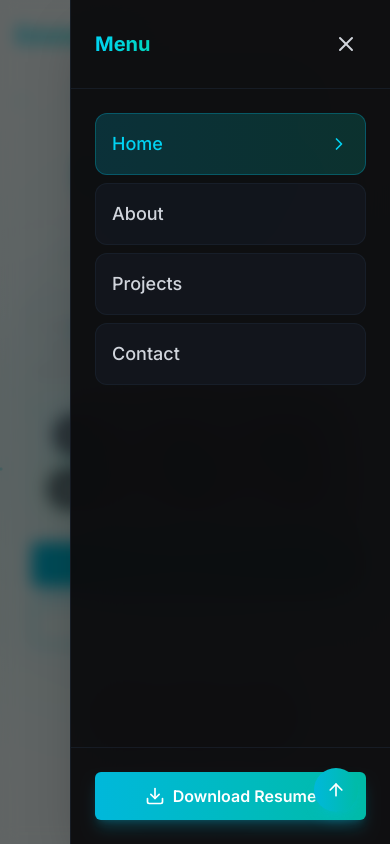
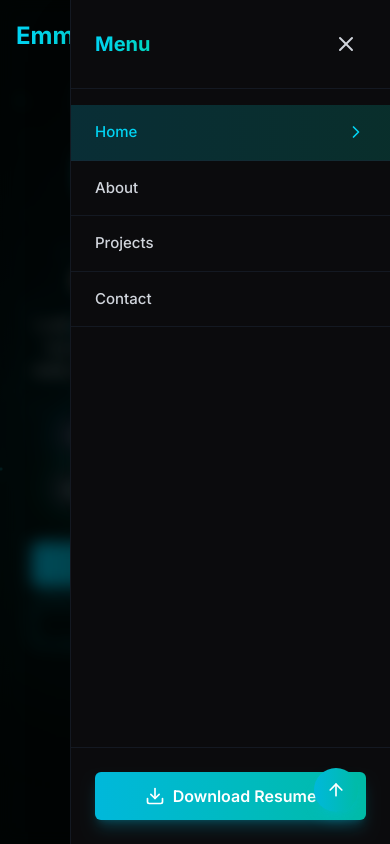
Before and after one commit to OgheneDev/emmanuel_dev, a Next.js app: page / in a window 390 px wide. Both pictures are taken after a click on the button 354 px from the left and 36 px from the top of the page. Shown: the top 844 px of the page. Built offline with nearby package versions, Linux system fonts and the light colour scheme.

Commit message:
Fixed mobile menu

```diff
--- a/src/app/page.tsx
+++ b/src/app/page.tsx
@@ -12,8 +12,8 @@ export default function Home() {
   return (
     <div className="min-h-screen bg-background relative">
       <StarfieldBackground />
-      <Header />
-      <main className="relative z-10">
+      <main className="relative">
+        <Header />
         <Hero />
         <About />
         <Skills />
--- a/src/components/header.tsx
+++ b/src/components/header.tsx
@@ -36,24 +36,9 @@ export function Header() {
     return () => window.removeEventListener("scroll", handleScroll)
   }, [])
 
-  // Prevent body scroll when menu is open
-  useEffect(() => {
-    if (isMenuOpen) {
-      document.body.style.overflow = "hidden"
-      document.body.style.position = "fixed"
-      document.body.style.width = "100%"
-    } else {
-      document.body.style.overflow = "unset"
-      document.body.style.position = "unset"
-      document.body.style.width = "unset"
+  const toggleMenu = () => {
+    setIsMenuOpen(!isMenuOpen)
   }
-
-    return () => {
-      document.body.style.overflow = "unset"
-      document.body.style.position = "unset"
-      document.body.style.width = "unset"
-    }
-  }, [isMenuOpen])
 
   const navItems = [
     { href: "#hero", label: "Home" },
@@ -79,7 +64,58 @@ export function Header() {
     }
   }
 
+  // Animation variants from the working navbar
+  const mobileMenuVariants = {
+    hidden: {
+      x: '100%',
+      opacity: 0
+    },
+    visible: {
+      x: 0,
+      opacity: 1,
+      transition: {
+        duration: 0.3,
+        ease: "easeOut",
+        staggerChildren: 0.05,
+        delayChildren: 0.1
+      }
+    },
+    exit: {
+      x: '100%',
+      opacity: 0,
+      transition: {
+        duration: 0.25,
+        ease: "easeIn"
+      }
+    }
+  }
+
+  const mobileNavItemVariants = {
+    hidden: { opacity: 0, x: 20 },
+    visible: {
+      opacity: 1,
+      x: 0,
+      transition: {
+        duration: 0.3,
+        ease: "easeOut"
+      }
+    }
+  }
+
+  const overlayVariants = {
+    hidden: { opacity: 0 },
+    visible: {
+      opacity: 1,
+      transition: { duration: 0.2 }
+    },
+    exit: {
+      opacity: 0,
+      transition: { duration: 0.2 }
+    }
+  }
+
   return (
+    <>
       <motion.header
         initial={{ y: -100 }}
         animate={{ y: 0 }}
@@ -155,96 +191,93 @@ export function Header() {
             <motion.button
               whileHover={{ scale: 1.1 }}
               whileTap={{ scale: 0.9 }}
-            onClick={() => setIsMenuOpen(!isMenuOpen)}
+              onClick={toggleMenu}
               className="md:hidden p-2 text-gray-300 hover:text-cyan-400 transition-colors"
             >
               {isMenuOpen ? <X className="h-6 w-6" /> : <Menu className="h-6 w-6" />}
             </motion.button>
           </div>
+        </nav>
+      </motion.header>
 
-        {/* Mobile Menu */}
+      {/* Mobile Menu - Rendered at root level outside the header */}
       <AnimatePresence>
         {isMenuOpen && (
           <>
-              {/* Backdrop */}
+            {/* Overlay */}
             <motion.div
-                initial={{ opacity: 0 }}
-                animate={{ opacity: 1 }}
-                exit={{ opacity: 0 }}
-                onClick={() => setIsMenuOpen(false)}
-                className="fixed inset-0 bg-black/60 backdrop-blur-sm md:hidden z-40"
+              className="fixed inset-0 bg-black/60 backdrop-blur-sm z-40"
+              onClick={toggleMenu}
+              variants={overlayVariants}
+              initial="hidden"
+              animate="visible"
+              exit="exit"
             />
 
             {/* Menu Panel */}
             <motion.div
-                initial={{ x: "100%" }}
-                animate={{ x: 0 }}
-                exit={{ x: "100%" }}
-                transition={{ type: "spring", damping: 30, stiffness: 300 }}
-                className="fixed top-0 right-0 bottom-0 w-80 bg-[#0b0b0d]/95 backdrop-blur-xl border-l border-gray-800/50 shadow-2xl md:hidden z-50"
+              className="fixed top-0 right-0 h-full w-80 bg-[#0b0b0d] border-l border-gray-800/50 shadow-2xl z-50"
+              variants={mobileMenuVariants}
+              initial="hidden"
+              animate="visible"
+              exit="exit"
             >
-                <div className="flex flex-col h-full">
+              <div className='h-full flex flex-col'>
                 {/* Header */}
-                  <div className="flex items-center justify-between p-6 border-b border-gray-800/50">
+                <motion.div
+                  className='p-6 flex justify-between items-center border-b border-gray-800/50'
+                  variants={mobileNavItemVariants}
+                >
                   <span className="text-xl font-bold bg-gradient-to-r from-cyan-400 to-teal-400 bg-clip-text text-transparent">
                     Menu
                   </span>
                   <motion.button
-                      whileHover={{ scale: 1.1, rotate: 90 }}
-                      whileTap={{ scale: 0.9 }}
-                      onClick={() => setIsMenuOpen(false)}
-                      className="p-2 text-gray-300 hover:text-cyan-400 transition-colors"
+                    onClick={toggleMenu}
+                    className='p-2 text-gray-300 hover:text-cyan-400 rounded-full transition-colors'
+                    whileHover={{ scale: 1.05 }}
+                    whileTap={{ scale: 0.95 }}
                   >
-                      <X className="h-6 w-6" />
+                    <X size={24} />
                   </motion.button>
-                  </div>
+                </motion.div>
 
-                  {/* Navigation Links */}
-                  <div className="flex-1 overflow-y-auto p-6">
-                    <div className="space-y-2">
+                {/* Navigation Links - Scrollable Area */}
+                <nav className='overflow-y-auto flex-grow'>
+                  <ul className='py-4'>
                     {navItems.map((item, index) => {
                       const isActive = activeSection === item.href.substring(1)
                       return (
-                          <motion.button
+                        <motion.li
                           key={item.href}
-                            initial={{ opacity: 0, x: 20 }}
-                            animate={{ opacity: 1, x: 0 }}
-                            transition={{ delay: index * 0.1 }}
+                          variants={mobileNavItemVariants}
+                        >
+                          <button
                             onClick={() => handleNavClick(item.href)}
-                            className={`w-full group flex items-center justify-between p-4 rounded-xl transition-all ${
+                            className={`w-full flex items-center justify-between px-6 py-4 transition-all border-b border-gray-800/50 ${
                               isActive
-                                ? "bg-gradient-to-r from-cyan-500/20 to-teal-500/20 border border-cyan-500/30"
-                                : "bg-gray-800/30 border border-gray-800/50 hover:border-cyan-500/30 hover:bg-gray-800/50"
+                                ? "bg-gradient-to-r from-cyan-500/20 to-teal-500/20 text-cyan-400"
+                                : "text-gray-300 hover:text-cyan-400 hover:bg-gray-800/30"
                             }`}
                           >
-                            <span
-                              className={`text-lg font-medium transition-colors ${
-                                isActive
-                                  ? "text-cyan-400"
-                                  : "text-gray-300 group-hover:text-cyan-400"
-                              }`}
-                            >
-                              {item.label}
-                            </span>
+                            <span className='text-[15px] font-medium'>{item.label}</span>
                             <ChevronRight
                               className={`h-5 w-5 transition-all ${
                                 isActive
                                   ? "text-cyan-400 translate-x-0"
-                                  : "text-gray-500 -translate-x-2 opacity-0 group-hover:translate-x-0 group-hover:opacity-100 group-hover:text-cyan-400"
+                                  : "text-gray-500 -translate-x-2 opacity-0 group-hover:translate-x-0 group-hover:opacity-100"
                               }`}
                             />
-                          </motion.button>
+                          </button>
+                        </motion.li>
                       )
                     })}
-                    </div>
-                  </div>
+                  </ul>
+                </nav>
 
                 {/* Resume Button */}
                 <motion.div
-                    initial={{ opacity: 0, y: 20 }}
-                    animate={{ opacity: 1, y: 0 }}
-                    transition={{ delay: 0.4 }}
                   className="p-6 border-t border-gray-800/50"
+                  variants={mobileNavItemVariants}
                 >
                   <Button
                     onClick={() => {
@@ -262,7 +295,6 @@ export function Header() {
           </>
         )}
       </AnimatePresence>
-      </nav>
-    </motion.header>
+    </>
   )
 }
```
Lines whose indentation alone changed are shown as unchanged.
